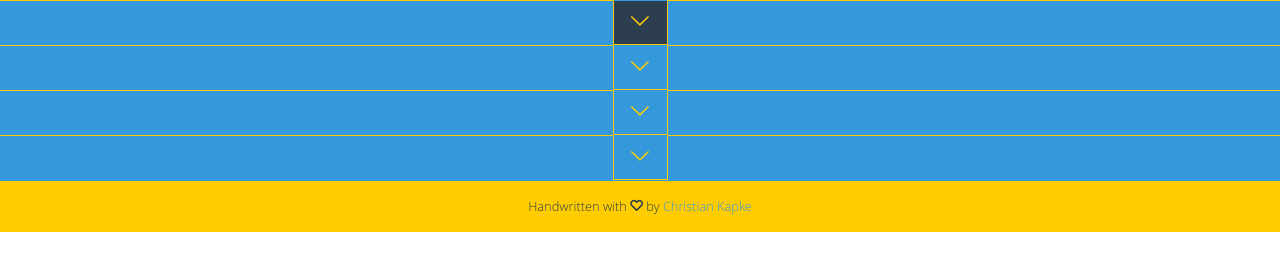
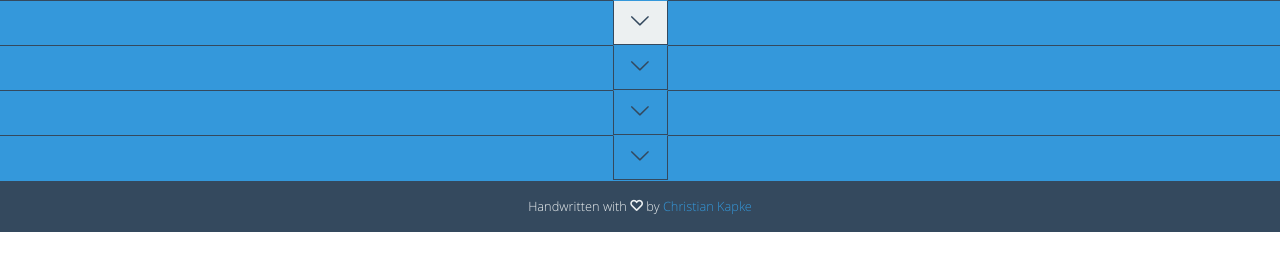
Before and after one commit to christiankapke/portfolio, a website: page app/index.html in a window 1280 px wide. Drawn offline with nearby package versions, Linux system fonts and the light colour scheme; files that its build step writes are made by us from their sources; files whose address does not match are found by name.

Commit message:
-add color set 3

```diff
--- a/app/less/variables.less
+++ b/app/less/variables.less
@@ -1,10 +1,10 @@
 /****************** SETUP ********************/
 
 // Main colors
-  @color1: #3498db; // Light blue
-  @color2: #2c3e50; // Dark blue
-  @color3: #fc0; // Yellow
-  @color4: #ecf0f1; // Super light gray
+  @color1: #3498db; // Blue
+  @color2: #ecf0f1; // Gray
+  @color3: #34495e; // Dark gray
+  @color4: #efefef; // Gray
 
 // Origin color set
 .color-set1() {
@@ -20,7 +20,13 @@
   @color3: #34495e; // Dark gray
   @color4: #efefef; // Gray
 }
-
+// Color Set Blue / Yellow
+.color-set3() {
+  @color1: #3498db; // Light blue
+  @color2: #2c3e50; // Dark blue
+  @color3: #fc0; // Yellow
+  @color4: #ecf0f1; // Super light gray
+}
 
 // Width's
 @max-width:         980px; // Maximum content width
```
